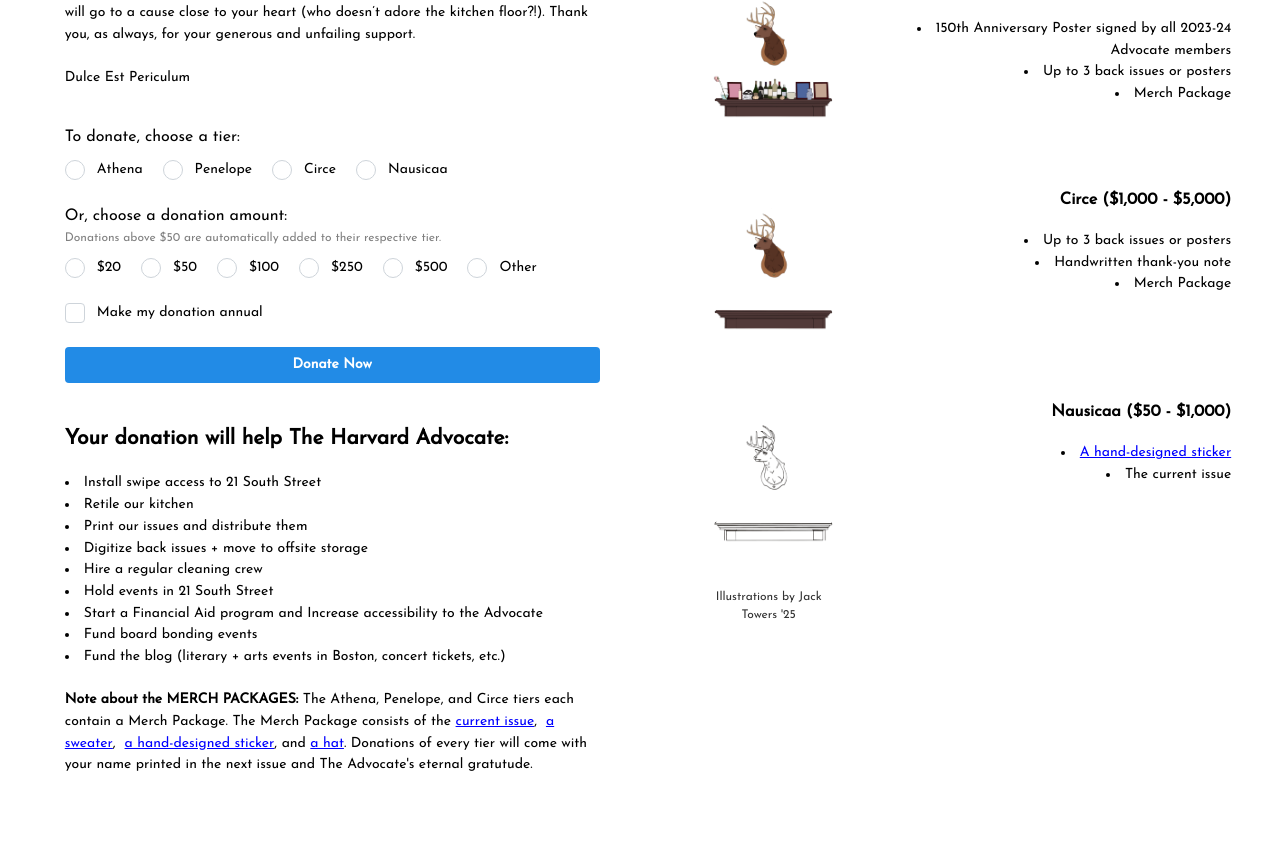
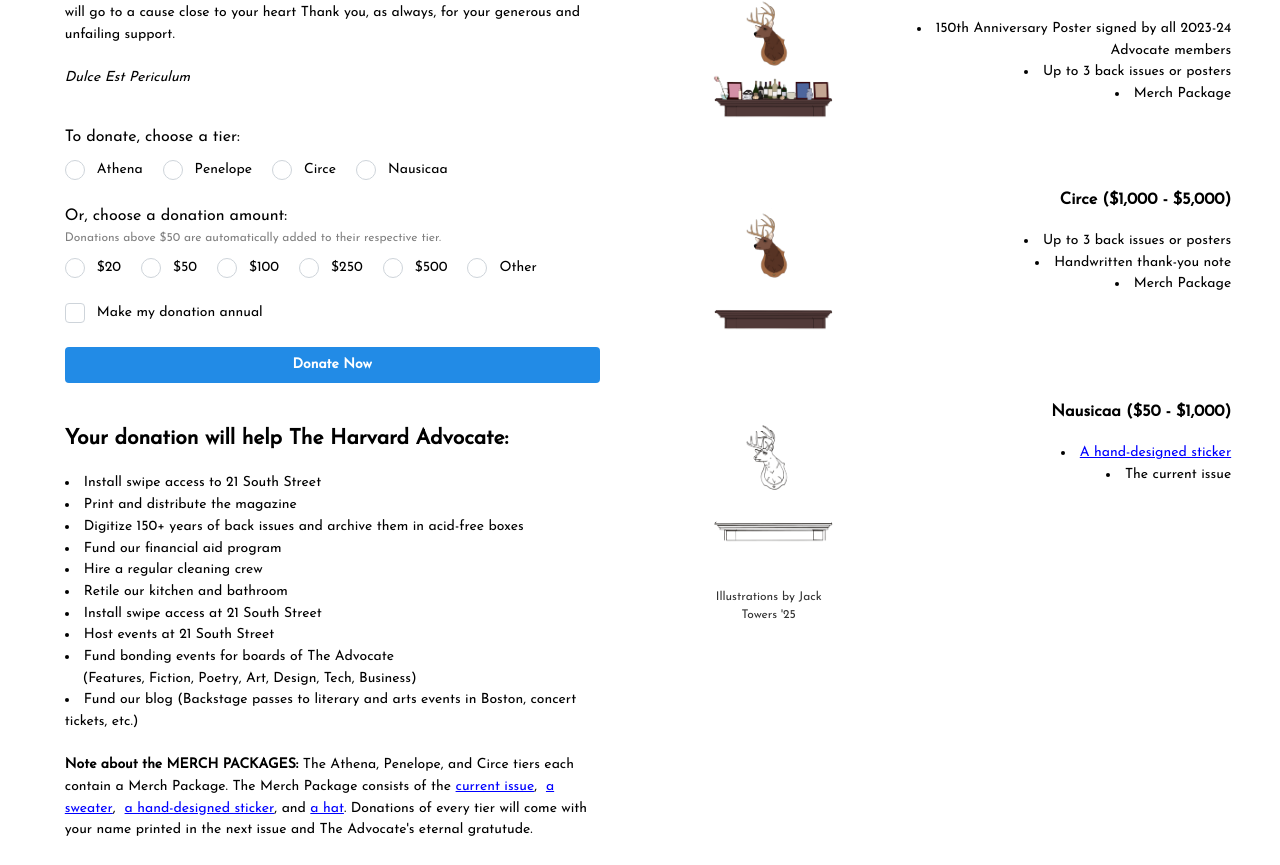
Before and after one commit to advo-tech/alumni, a React (Create React App) app: page /capital-campaign in a window 1280 px wide. Shown: the part 332-1197 px from the top of the page. Before the commit the page ends 1132 px from the top, so only its background shows below. Built offline with nearby package versions, Linux system fonts and the light colour scheme; the HTML template or start-up script is replaced by a standard one.

Commit message:
added recurring + small copy changes

```diff
--- a/src/CapitalCampaign.js
+++ b/src/CapitalCampaign.js
@@ -38,41 +38,41 @@
 
   // const [donationDesignation, setDonationDesignation] = useState('');
 
-  const handleDonation = (amount) => {
-    setClickedOther(false);
-    setClicked20(false);
-    setClicked50(false);
-    setClicked100(false);
-    setClicked250(false);
-    setClicked500(false);
+  // const handleDonation = (amount) => {
+  //   setClickedOther(false);
+  //   setClicked20(false);
+  //   setClicked50(false);
+  //   setClicked100(false);
+  //   setClicked250(false);
+  //   setClicked500(false);
 
 
 
 
-    // Set the clicked button state
-    switch (amount) {
-      case 0:
-        setClickedOther(true);
-        break;
-      case 20:
-        setClicked20(true);
-        break;
-      case 50:
-        setClicked50(true);
-        break;
-      case 100:
-        setClicked100(true);
-        break;
-      case 250:
-        setClicked250(true);
-        break;
-      case 500:
-        setClicked500(true);
-        break;
-      default:
-        break;
-    }
-  };
+  //   // Set the clicked button state
+  //   switch (amount) {
+  //     case 0:
+  //       setClickedOther(true);
+  //       break;
+  //     case 20:
+  //       setClicked20(true);
+  //       break;
+  //     case 50:
+  //       setClicked50(true);
+  //       break;
+  //     case 100:
+  //       setClicked100(true);
+  //       break;
+  //     case 250:
+  //       setClicked250(true);
+  //       break;
+  //     case 500:
+  //       setClicked500(true);
+  //       break;
+  //     default:
+  //       break;
+  //   }
+  // };
 
   const handleCheckboxChange = () => {
     setRecurAnnual(!recurAnnual);
@@ -98,16 +98,16 @@
       url = recurAnnual ? 'https://buy.stripe.com/7sI5lgaBsg4maFG6oy' : 'https://buy.stripe.com/7sIdRM8tk19saFGbIP';
     }
     else if (value == 'athena') {
-      url = recurAnnual ? 'https://buy.stripe.com/cN2eVQ7pg9FY7tu14j' : 'https://buy.stripe.com/cN2eVQ7pg9FY7tu14j';
+      url = recurAnnual ? 'https://buy.stripe.com/00gfZUgZQ8BU7tu9AR' : 'https://buy.stripe.com/cN2eVQ7pg9FY7tu14j';
     }
     else if (value == 'penelope') {
-      url = recurAnnual ? 'https://buy.stripe.com/cN2bJE5h819s6pqdQS' : 'https://buy.stripe.com/cN2bJE5h819s6pqdQS';
+      url = recurAnnual ? 'https://buy.stripe.com/9AQ8xsdNE9FYg006oG' : 'https://buy.stripe.com/cN2bJE5h819s6pqdQS';
     }
     else if (value == 'circe') {
-      url = recurAnnual ? 'https://buy.stripe.com/6oE00WbFw7xQ8xy7sG' : 'https://buy.stripe.com/6oE00WbFw7xQ8xy7sG';
+      url = recurAnnual ? 'https://buy.stripe.com/4gw6pkgZQ5pI8xyaEX' : 'https://buy.stripe.com/6oE00WbFw7xQ8xy7sG';
     }
     else if (value == 'nausicaa') {
-      url = recurAnnual ? 'https://buy.stripe.com/6oE00WgZQaK2g00cMU' : 'https://buy.stripe.com/eVacNIbFwaK2aFG7sw';
+      url = recurAnnual ? 'https://buy.stripe.com/3cs00WfVM5pI6pqbJ2' : 'https://buy.stripe.com/eVacNIbFwaK2aFG7sw';
     }
 
     // const handleDesignationChange = (event) => {
@@ -152,9 +152,9 @@
 
 
         <p>Each semester, The Harvard Advocate raises just enough advertising revenue to cover regular operations, but print advertising is a dying art form. With your support, The Harvard Advocate will be able to continue printing and distributing our semesterly magazine; digitize and archive our 150+ years of back issues; implement essential building upkeep and renovations; fund our financial aid program; and enable the continued vitality of the student organization you know and love.
-<br></br> <br></br>As an alum, you can donate to specific funds in order to guarantee that your money will go to a cause close to your heart (who doesn’t adore the kitchen floor?!).
+<br></br> <br></br>As an alum, you can donate to specific funds in order to guarantee that your money will go to a cause close to your heart
 Thank you, as always, for your generous and unfailing support.
-<br></br><br></br>Dulce Est Periculum
+<br></br><br></br><i>Dulce Est Periculum</i>
 
  </p>
       <br></br>
@@ -222,14 +222,17 @@
       <br></br>
       <h2>Your donation will help The Harvard Advocate:</h2>
       <li> Install swipe access to 21 South Street</li>
-      <li> Retile our kitchen</li>
-      <li> Print our issues and distribute them</li>
-     <li> Digitize back issues + move to offsite storage</li>
-     <li> Hire a regular cleaning crew</li>
-     <li> Hold events in 21 South Street</li>
-     <li>  Start a Financial Aid program and Increase accessibility to the Advocate</li>
-     <li> Fund board bonding events</li>
-     <li> Fund the blog (literary + arts events in Boston, concert tickets, etc.)</li>
+      <li>Print and distribute the magazine</li>
+      <li>Digitize 150+ years of back issues and archive them in acid-free boxes</li>
+      <li>Fund our financial aid program</li>
+      <li>Hire a regular cleaning crew</li>
+      <li>Retile our kitchen and bathroom</li>
+      <li>Install swipe access at 21 South Street</li>
+      <li>Host events at 21 South Street</li>
+      <li>Fund bonding events for boards of The Advocate</li>
+      <tab></tab>&nbsp; &nbsp; (Features, Fiction, Poetry, Art, Design, Tech, Business)
+      <li>Fund our blog (Backstage passes to literary and arts events in Boston, concert tickets, etc.)</li>
+
 
 
       <br></br>
@@ -381,16 +384,17 @@
 
 
   <br></br>
-  <h2>Your donation will help us:</h2>
-  <li> Install swipe access to 21 South Street</li>
-  <li> Retile our kitchen</li>
-  <li> Print our issues and distribute them</li>
-<li> Digitize back issues + move to offsite storage</li>
-<li> Hire a regular cleaning crew</li>
-<li> Hold events in 21 South Street</li>
-<li>  Start a Financial Aid program and Increase accessibility to the Advocate</li>
-<li> Fund board bonding events</li>
-<li> Fund the blog (literary + arts events in Boston, concert tickets, etc.)</li>
+  <h2>Your donation will help The Harvard Advocate:</h2>
+      <li> Install swipe access to 21 South Street</li>
+      <li>Print and distribute the magazine</li>
+      <li>Digitize 150+ years of back issues and archive them in acid-free boxes</li>
+      <li>Fund our financial aid program</li>
+      <li>Hire a regular cleaning crew</li>
+      <li>Retile our kitchen and bathroom</li>
+      <li>Install swipe access at 21 South Street</li>
+      <li>Host events at 21 South Street</li>
+      <li>Fund bonding events for boards of The Advocate (Features, Fiction, Poetry, Art, Design, Tech, Business)</li>
+      <li>Fund our blog (Backstage passes to literary and arts events in Boston, concert tickets, etc.)</li>
 
 
   <br></br>
```
